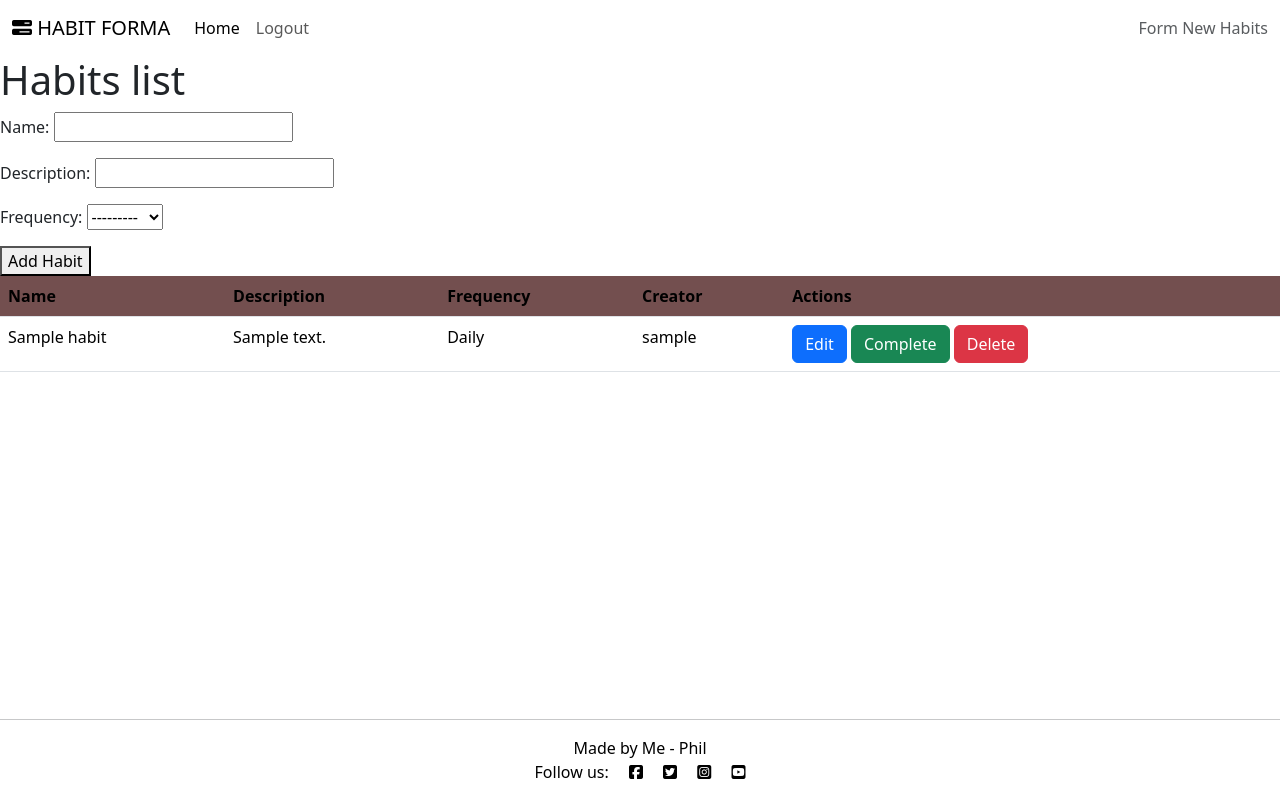
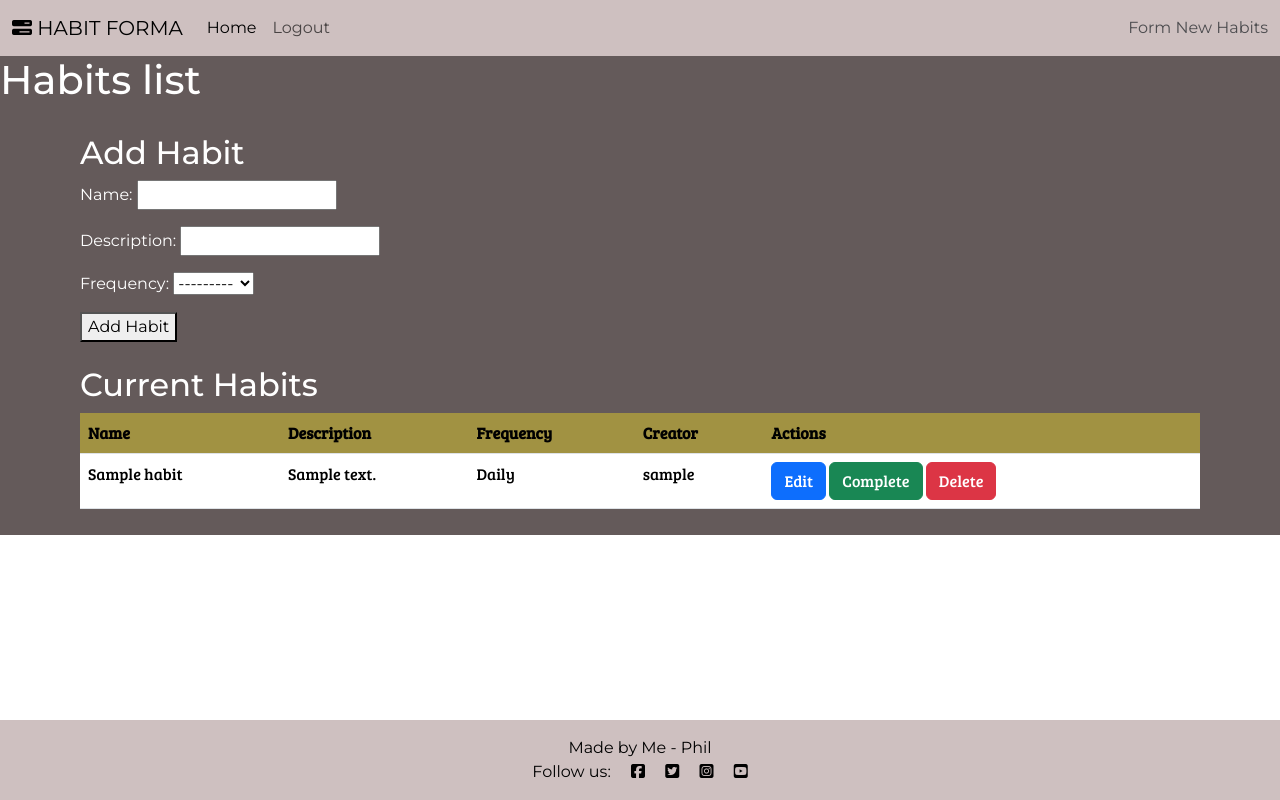
Before and after one commit to PeaJaySee/habit_forma_work, a Django app: page / in a window 1280 px wide. Run offline with Django 5.2, Linux system fonts and the light colour scheme; a user stored in the database is signed in; tables that the repository leaves empty hold one stand-in row (values such as "Sample post"); some libraries are stand-ins or nearby versions.

Commit message:
css styling applied

```diff
--- a/static/css/style.css
+++ b/static/css/style.css
@@ -1,13 +1,59 @@
-/*GENERAL*/
+/* GENERAL */
 
 
+body {
+    font-family: 'Montserrat', sans-serif;
+    box-sizing: border-box;
+}
+
+main {
+    background-color: #645a5a;
+}
+
+main table {
+    font-family: 'Bree Serif', serif;
+}
+
+h1, h2 {
+    color: white
+}
+
+.container {
+    padding: 10px;
+}
+
+.footer {
+    background-color: #cec0c0;
+    color: black;
+    text-align: center;
+    padding: 10px;
+}
+
+.navbar {
+    background-color: #cec0c0;
+    }
+
+/* HABIT FORM */
+
+#habform {
+    display: flex;
+    flex-direction: column;
+    align-items: center;
+    margin-top: 20px;
+}
+
+#habform form{
+    color: white;
+    }
 
 /* HABIT TABLE */
 
 #habtable {
     max-height: 175px;
     overflow-y: auto;
+
 }
+
 #habtable table {
     width: 100%;
     border-collapse: collapse;
@@ -15,7 +61,8 @@
 
 #habtable thead th {
     position: sticky;
+    background-color: rgba(210, 191, 48, 0.555);
     top: 0;
-    background: rgb(115, 79, 79);
     z-index: 1;
+
 }
--- a/templates/base.html
+++ b/templates/base.html
@@ -6,11 +6,12 @@
 {% url 'account_logout' as logout_url %}
 
 <!DOCTYPE html>
+
 <html class="h-100" lang="en">
 
 <head>
     <title>{% block title %}Habit Forma{% endblock %}</title>
-    <meta name="viewport" content="width=device-width, initial-scale=1" />
+    <meta name="viewport" content="width=device-width, initial-scale=1">
     <link rel="icon" type="image/x-icon" href="{% static 'images/hficon.jpg' %}">
     <!-- Google Fonts CSS -->
     <link rel="preconnect" href="https://fonts.googleapis.com">
@@ -30,7 +31,7 @@
 <body class="d-flex flex-column h-100 main-bg">
 
     <!-- Navigation -->
-    <nav class="navbar navbar-expand-lg navbar-light bg-white">
+    <nav class="navbar navbar-expand-lg">
         <div class="container-fluid">
             <a class="navbar-brand" href="{% url 'home' %}"><i class="fa-solid fa-bars-progress"></i> HABIT FORMA</a>
             <button class="navbar-toggler" type="button" data-bs-toggle="collapse" data-bs-target="#navbarText"
@@ -73,10 +74,9 @@
     </main>
 
     <!-- Footer -->
-    <footer class="footer mt-auto py-3 bg-white h=10">
-        <hr>
-        <p class="m-0 text-center text-black">Made by Me - Phil</p>
-        <p class="m-0 text-center text-black">Follow us:
+    <footer class="footer mt-auto py-3 h=10">
+        <p class="m-0 text-center">Made by Me - Phil</p>
+        <p class="m-0 text-center">Follow us:
             <i class="fab fa-facebook-square ms-3"></i>
             <i class="fab fa-twitter-square ms-3"></i>
             <i class="fab fa-instagram-square ms-3"></i>
--- a/tracker/templates/tracker/habit_list.html
+++ b/tracker/templates/tracker/habit_list.html
@@ -1,13 +1,33 @@
 {%extends 'base.html'%}
 {%block content%}
- <h1>Habits list</h1>
+
+
+<!--habit entry form-->
+<h1>Habits list</h1>
+
+<section id="habform">
+<div class ="container mb-1">
+ <h2>Add Habit</h2>
+ <div class="row">
+ <div class="col-12">
+
     <form method="post">
         {% csrf_token %}
         {{ form.as_p }}
         <button type="submit">Add Habit</button>
     </form>
+ </div>
+ </div>
+    </section>
 
-<div id="habtable">
+
+<!--habit list-->
+
+<section>
+<div class="container">
+    <h2>Current Habits</h2>
+<div class="row"  id="habtable">
+<div class="col-12">
     <table class="table">
         <thead>
             <tr>
@@ -44,7 +64,10 @@
         </tbody>
     </table>
   </div>
-
+  </div>
+</div>
+    </section>
+</div>
 
 
 {%endblock%}
```
Also changed, not shown: 1 other file.
